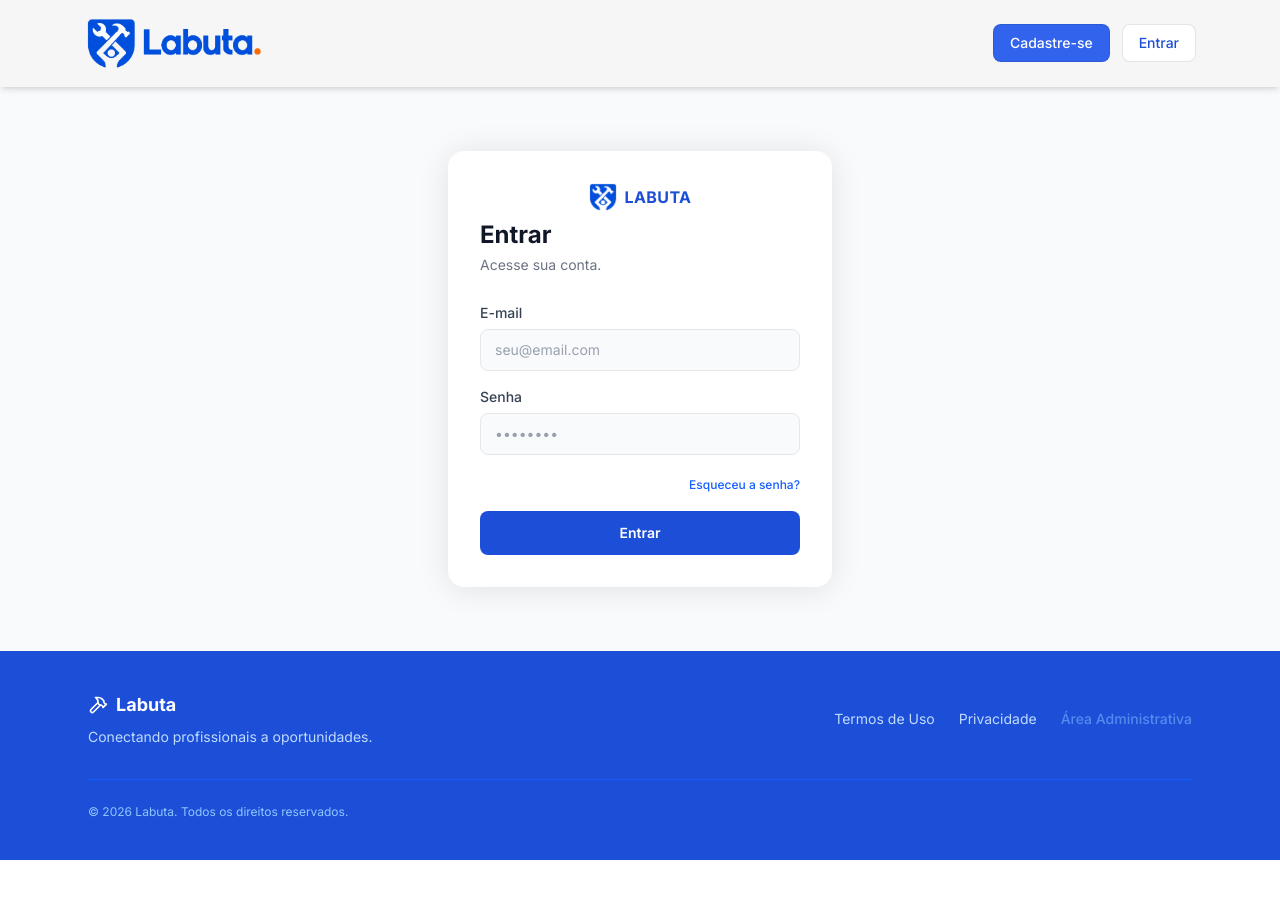
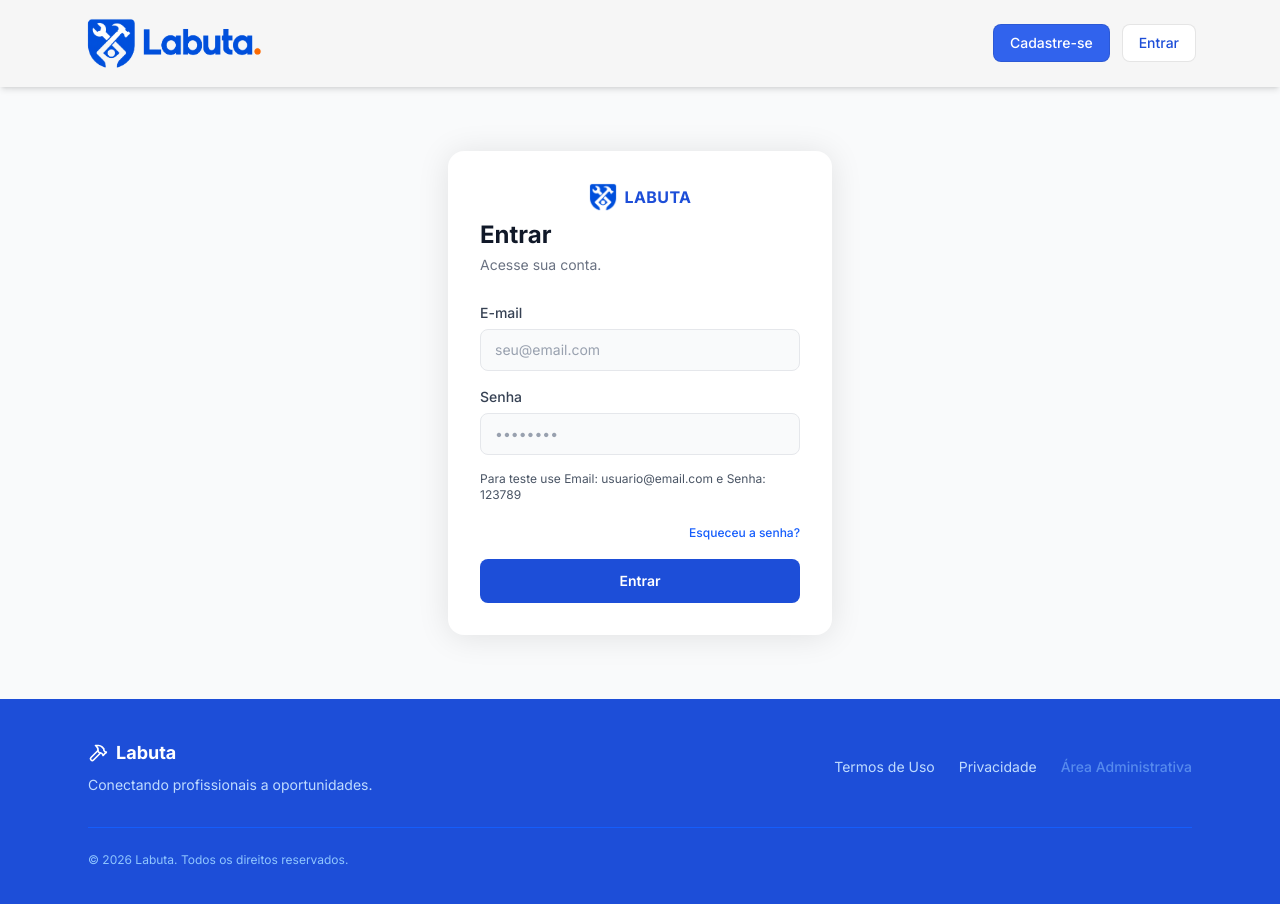
Before and after one commit to erynaldo/Labuta-ui, a React (Vite) app: page / in a window 1280 px wide. Both pictures are taken after a click on the button "Entrar". Shown: the top 904 px of the page. Before the commit the page ends 860 px from the top, so only its background shows below. Built offline with nearby package versions, Linux system fonts and the light colour scheme.

Commit message:
update file README.md

```diff
--- a/src/pages/LoginUsuario.tsx
+++ b/src/pages/LoginUsuario.tsx
@@ -76,6 +76,10 @@ export function LoginPage({ navigate, onLogin }: { navigate: (p: Page) => void;
               />
             </Field>
 
+
+            <label className="text-xs text-gray-600 font-light">Para teste use Email: usuario@email.com e Senha: 123789</label>
+
+
             <div className="text-right">
               <button
                 type="button"
```
Also changed, not shown: 1 other file (tests, documents, lock files or other folders).
